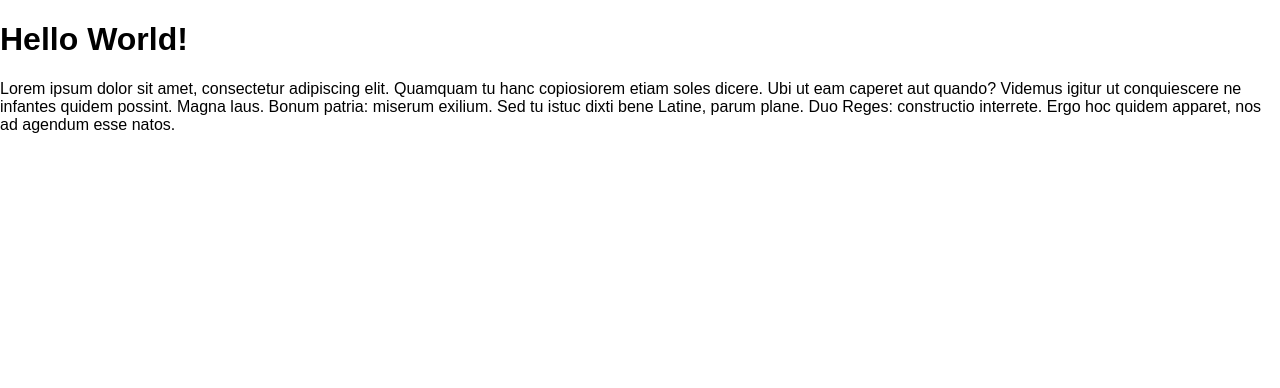
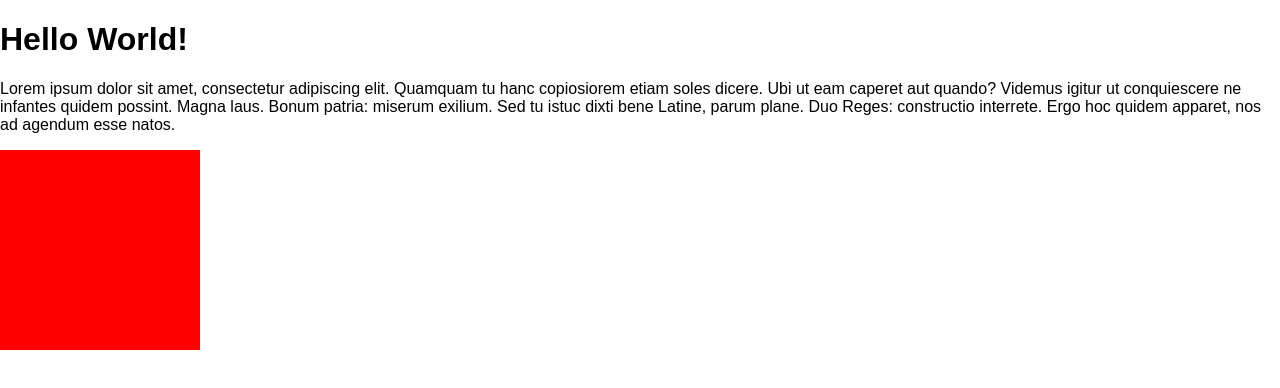
Before and after one commit to lizagne/react-challenges, a React (Create React App) app in the folder react-challenges/: page / in a window 1280 px wide. Shown: the top 388 px of the page. Built offline with nearby package versions, Linux system fonts and the light colour scheme.

Commit message:
React challenge 3 adding a red square

```diff
--- a/react-challenges/src/App.jsx
+++ b/react-challenges/src/App.jsx
@@ -2,12 +2,15 @@ import React, { Component } from 'react';
 
 import Header from "./Header" //importing the header
 import Paragraph from "./Paragraph"
+import Square from "./Square"
 
 const App = () => (
    <div>
    <Header />
    <Paragraph />
+   <Square />
    </div>
+
 
 );
 
--- /dev/null
+++ b/react-challenges/src/Square.jsx
@@ -0,0 +1,20 @@
+//Create a component <Square> that displays a square <div> that is 200×200px and has a red background. You'll need to look at the React docs and how to use the style attribute.
+
+
+
+
+import React from "react";
+
+// we use className to add classes for Bootstrap styling
+
+const squareStyle = {
+	backgroundColor: 'red',
+	width: 200,
+	height: 200,
+}
+
+const Square = () => (
+	<div style={squareStyle} />
+);
+
+export default Square;
```
